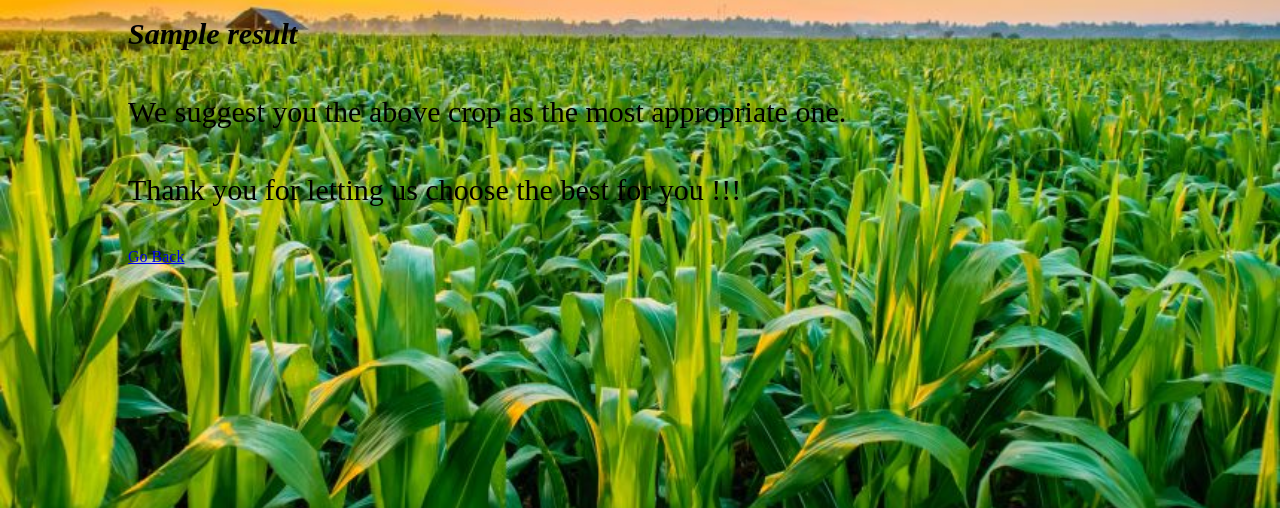
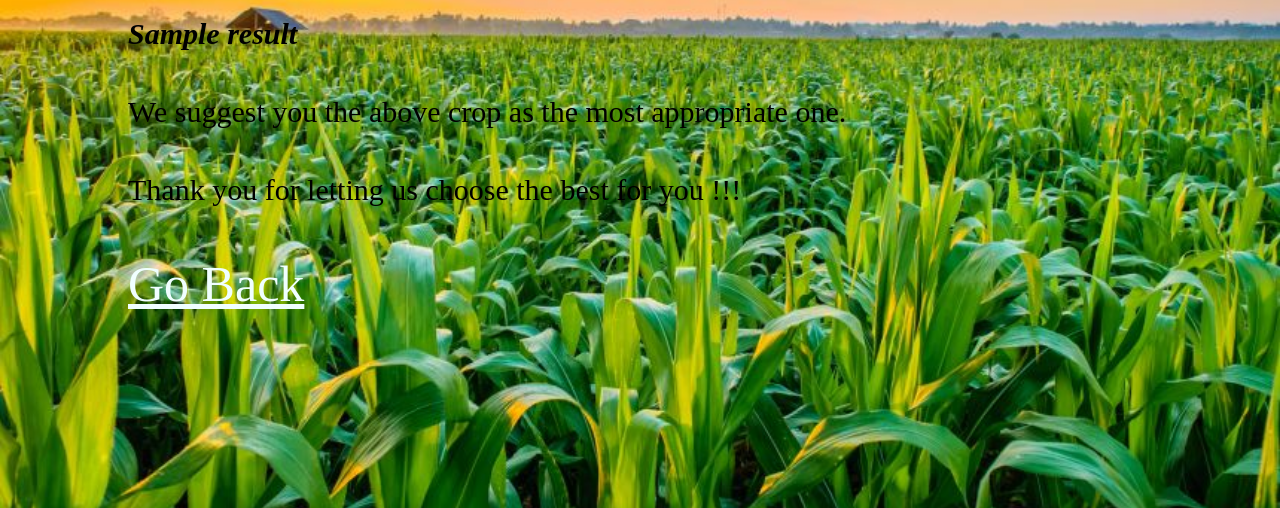
Before and after one commit to Aarathi1535/CropXpert, a Flask app: template templates/result.html in a window 1280 px wide. Shown: the part 265-773 px from the top of the page. Run offline with Flask 3, Linux system fonts and the light colour scheme; the template is opened without the code that fills it: most values are stand-ins (such as "Sample title", 1, 10 or a date in 2020).

Commit message:
Update result.html

```diff
--- a/templates/result.html
+++ b/templates/result.html
@@ -4,7 +4,7 @@
     <meta charset="UTF-8">
     <meta name="viewport" content="width=device-width, initial-scale=1.0">
     <div class="container">
-            <p>&copy; 2024 Crop Recommendation System App by Aarathisree Balla. All rights reserved.</p>
+        <p>&copy; 2024 Crop Recommendation System App by Aarathisree Balla. All rights reserved.</p>
     </div>
     <title>Crop Recommendation Result</title>
     <link rel="stylesheet" href="{{ url_for('static', filename='styles.css') }}">
@@ -27,9 +27,9 @@
                 <p>We suggest you the above crop as the most appropriate one.</p>
                 <p>Thank you for letting us choose the best for you !!!</p>
             </section>
-            <a href="{{ url_for('home') }}">Go Back</a>
+            <a href="{{ url_for('home') }}" style="font-size: 50px; color:azure;">Go Back</a>
+
         </div>
     </main>
-
 </body>
 </html>
```
